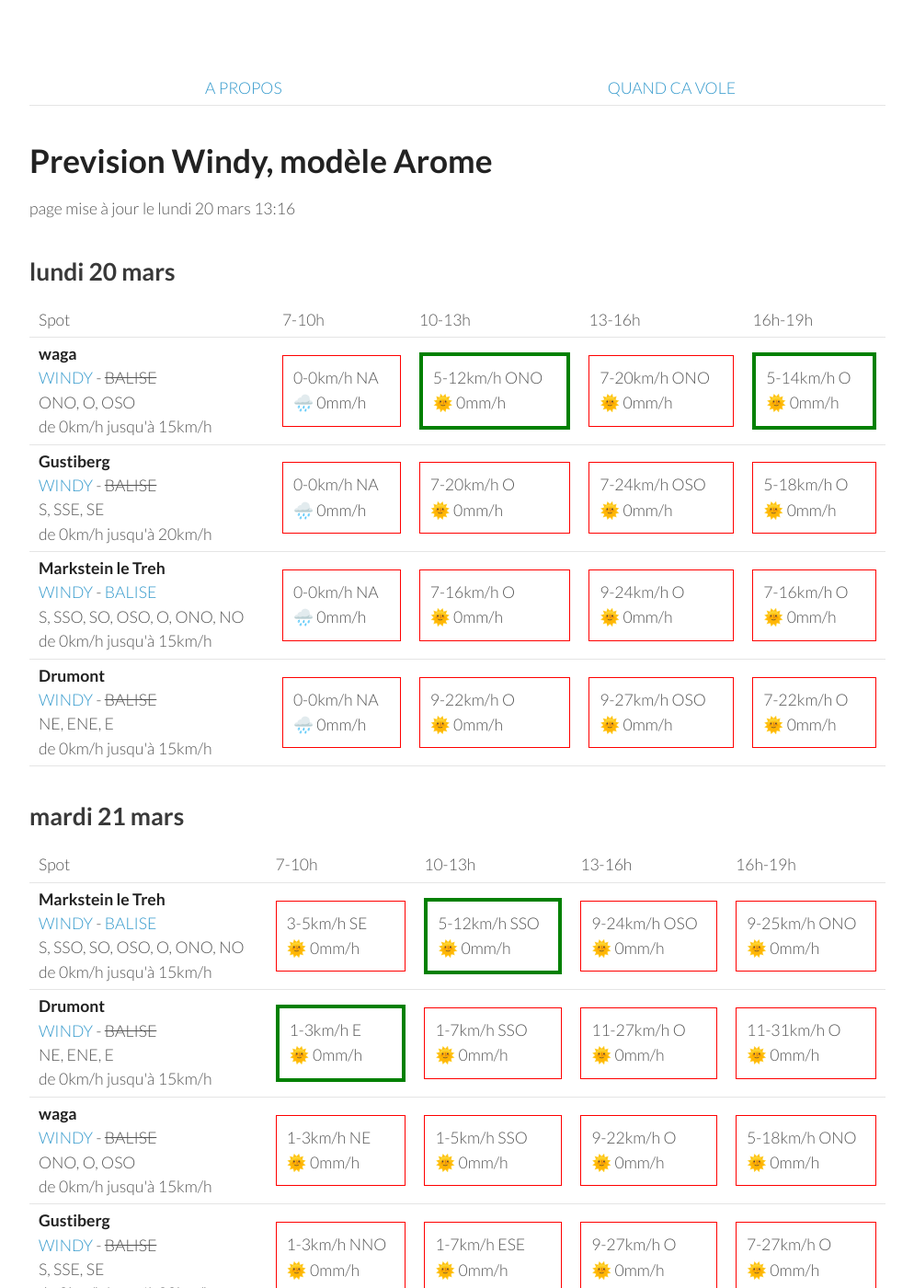
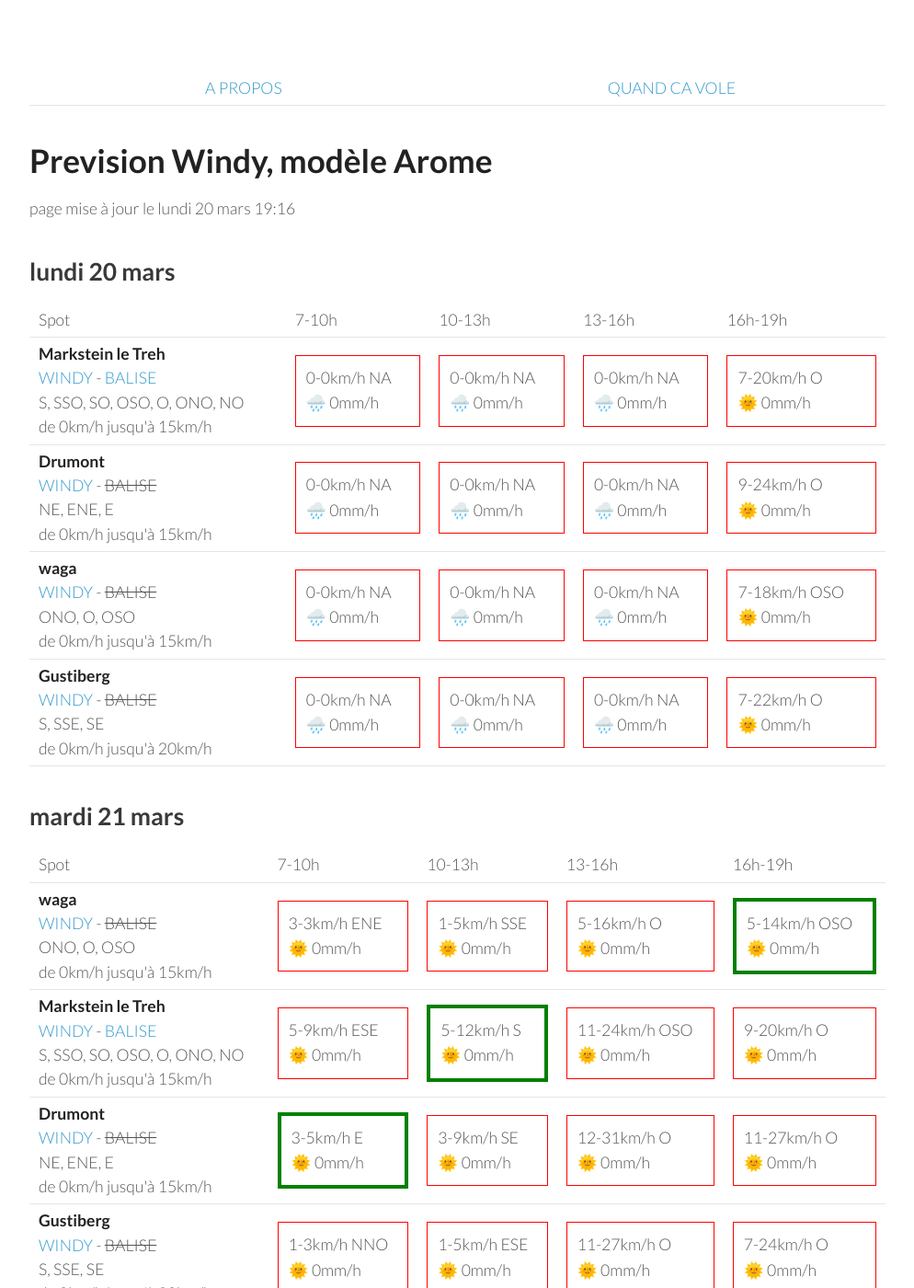
Before and after one commit to parapente-dans-le-nord/parapente-dans-le-nord.github.io, a Jekyll site: the page built from vosges.markdown, in a window 1280 px wide and 1400 px high. Shown: the whole window at 92% size, without its empty margins (26-1020 px from the left). Built offline with Jekyll 4.4.1, drawn with Linux system fonts in a browser that asks for light colours; some of the changed text lies outside the part shown.

Commit message:
update index.markdown

```diff
--- a/vosges.markdown
+++ b/vosges.markdown
@@ -7,7 +7,7 @@ title:  "Tous les spots"
 {: .links}
 
 # Prevision Windy, modèle Arome
-page mise à jour le lundi 20 mars 13:16
+page mise à jour le lundi 20 mars 19:16
 
 ## lundi 20 mars
 
@@ -22,38 +22,38 @@ page mise à jour le lundi 20 mars 13:16
       <td>16h-19h</td>
     </tr>
 <tr>
+        <td><strong>Markstein le Treh</strong><br><a href="https://windy.com/47.926/7.012?47.505,7.012,8,m:eY1agmQ">WINDY</a> - <span class=""><a href="http://www.balisemeteo.com/balise.php?idBalise=136">BALISE</a> </span><br> <span class="vent-favorable">S, SSO, SO, OSO, O, ONO, NO</span><br><span class="force-vent">de 0km/h jusqu'à 15km/h</span> </td>
+
+            <td><div class="not-flyable"><p>0-0km/h NA</p><p>🌧️ 0mm/h</p></div></td>
+            <td><div class="not-flyable"><p>0-0km/h NA</p><p>🌧️ 0mm/h</p></div></td>
+            <td><div class="not-flyable"><p>0-0km/h NA</p><p>🌧️ 0mm/h</p></div></td>
+            <td><div class="not-flyable"><p>7-20km/h O</p><p>🌞 0mm/h</p></div></td>
+
+    </tr>
+<tr>
+        <td><strong>Drumont</strong><br><a href="https://windy.com/47.898/6.919?47.687,6.919,9,m:eYYagmG">WINDY</a> - <span class="no-balise"> BALISE </span><br> <span class="vent-favorable">NE, ENE, E</span><br><span class="force-vent">de 0km/h jusqu'à 15km/h</span> </td>
+
+            <td><div class="not-flyable"><p>0-0km/h NA</p><p>🌧️ 0mm/h</p></div></td>
+            <td><div class="not-flyable"><p>0-0km/h NA</p><p>🌧️ 0mm/h</p></div></td>
+            <td><div class="not-flyable"><p>0-0km/h NA</p><p>🌧️ 0mm/h</p></div></td>
+            <td><div class="not-flyable"><p>9-24km/h O</p><p>🌞 0mm/h</p></div></td>
+
+    </tr>
+<tr>
         <td><strong>waga</strong><br><a href="https://windy.com/47.903/6.996?47.900,6.983,15">WINDY</a> - <span class="no-balise"> BALISE </span><br> <span class="vent-favorable">ONO, O, OSO</span><br><span class="force-vent">de 0km/h jusqu'à 15km/h</span> </td>
 
             <td><div class="not-flyable"><p>0-0km/h NA</p><p>🌧️ 0mm/h</p></div></td>
-            <td><div class="flyable"><p>5-12km/h ONO</p><p>🌞 0mm/h</p></div></td>
-            <td><div class="not-flyable"><p>7-20km/h ONO</p><p>🌞 0mm/h</p></div></td>
-            <td><div class="flyable"><p>5-14km/h O</p><p>🌞 0mm/h</p></div></td>
+            <td><div class="not-flyable"><p>0-0km/h NA</p><p>🌧️ 0mm/h</p></div></td>
+            <td><div class="not-flyable"><p>0-0km/h NA</p><p>🌧️ 0mm/h</p></div></td>
+            <td><div class="not-flyable"><p>7-18km/h OSO</p><p>🌞 0mm/h</p></div></td>
 
     </tr>
 <tr>
         <td><strong>Gustiberg</strong><br><a href="https://windy.com/47.894/6.934?47.891,6.934,15,m:eYYagmI">WINDY</a> - <span class="no-balise"> BALISE </span><br> <span class="vent-favorable">S, SSE, SE</span><br><span class="force-vent">de 0km/h jusqu'à 20km/h</span> </td>
 
             <td><div class="not-flyable"><p>0-0km/h NA</p><p>🌧️ 0mm/h</p></div></td>
-            <td><div class="not-flyable"><p>7-20km/h O</p><p>🌞 0mm/h</p></div></td>
-            <td><div class="not-flyable"><p>7-24km/h OSO</p><p>🌞 0mm/h</p></div></td>
-            <td><div class="not-flyable"><p>5-18km/h O</p><p>🌞 0mm/h</p></div></td>
-
-    </tr>
-<tr>
-        <td><strong>Markstein le Treh</strong><br><a href="https://windy.com/47.926/7.012?47.505,7.012,8,m:eY1agmQ">WINDY</a> - <span class=""><a href="http://www.balisemeteo.com/balise.php?idBalise=136">BALISE</a> </span><br> <span class="vent-favorable">S, SSO, SO, OSO, O, ONO, NO</span><br><span class="force-vent">de 0km/h jusqu'à 15km/h</span> </td>
-
             <td><div class="not-flyable"><p>0-0km/h NA</p><p>🌧️ 0mm/h</p></div></td>
-            <td><div class="not-flyable"><p>7-16km/h O</p><p>🌞 0mm/h</p></div></td>
-            <td><div class="not-flyable"><p>9-24km/h O</p><p>🌞 0mm/h</p></div></td>
-            <td><div class="not-flyable"><p>7-16km/h O</p><p>🌞 0mm/h</p></div></td>
-
-    </tr>
-<tr>
-        <td><strong>Drumont</strong><br><a href="https://windy.com/47.898/6.919?47.687,6.919,9,m:eYYagmG">WINDY</a> - <span class="no-balise"> BALISE </span><br> <span class="vent-favorable">NE, ENE, E</span><br><span class="force-vent">de 0km/h jusqu'à 15km/h</span> </td>
-
             <td><div class="not-flyable"><p>0-0km/h NA</p><p>🌧️ 0mm/h</p></div></td>
-            <td><div class="not-flyable"><p>9-22km/h O</p><p>🌞 0mm/h</p></div></td>
-            <td><div class="not-flyable"><p>9-27km/h OSO</p><p>🌞 0mm/h</p></div></td>
             <td><div class="not-flyable"><p>7-22km/h O</p><p>🌞 0mm/h</p></div></td>
 
     </tr>
@@ -74,32 +74,32 @@ page mise à jour le lundi 20 mars 13:16
       <td>16h-19h</td>
     </tr>
 <tr>
+        <td><strong>waga</strong><br><a href="https://windy.com/47.903/6.996?47.900,6.983,15">WINDY</a> - <span class="no-balise"> BALISE </span><br> <span class="vent-favorable">ONO, O, OSO</span><br><span class="force-vent">de 0km/h jusqu'à 15km/h</span> </td>
+
+            <td><div class="not-flyable"><p>3-3km/h ENE</p><p>🌞 0mm/h</p></div></td>
+            <td><div class="not-flyable"><p>1-5km/h SSE</p><p>🌞 0mm/h</p></div></td>
+            <td><div class="not-flyable"><p>5-16km/h O</p><p>🌞 0mm/h</p></div></td>
+            <td><div class="flyable"><p>5-14km/h OSO</p><p>🌞 0mm/h</p></div></td>
+
+
+    </tr>
+<tr>
         <td><strong>Markstein le Treh</strong><br><a href="https://windy.com/47.926/7.012?47.505,7.012,8,m:eY1agmQ">WINDY</a> - <span class=""><a href="http://www.balisemeteo.com/balise.php?idBalise=136">BALISE</a> </span><br> <span class="vent-favorable">S, SSO, SO, OSO, O, ONO, NO</span><br><span class="force-vent">de 0km/h jusqu'à 15km/h</span> </td>
 
-            <td><div class="not-flyable"><p>3-5km/h SE</p><p>🌞 0mm/h</p></div></td>
-            <td><div class="flyable"><p>5-12km/h SSO</p><p>🌞 0mm/h</p></div></td>
-            <td><div class="not-flyable"><p>9-24km/h OSO</p><p>🌞 0mm/h</p></div></td>
-            <td><div class="not-flyable"><p>9-25km/h ONO</p><p>🌞 0mm/h</p></div></td>
+            <td><div class="not-flyable"><p>5-9km/h ESE</p><p>🌞 0mm/h</p></div></td>
+            <td><div class="flyable"><p>5-12km/h S</p><p>🌞 0mm/h</p></div></td>
+            <td><div class="not-flyable"><p>11-24km/h OSO</p><p>🌞 0mm/h</p></div></td>
+            <td><div class="not-flyable"><p>9-20km/h O</p><p>🌞 0mm/h</p></div></td>
 
 
     </tr>
 <tr>
         <td><strong>Drumont</strong><br><a href="https://windy.com/47.898/6.919?47.687,6.919,9,m:eYYagmG">WINDY</a> - <span class="no-balise"> BALISE </span><br> <span class="vent-favorable">NE, ENE, E</span><br><span class="force-vent">de 0km/h jusqu'à 15km/h</span> </td>
 
-            <td><div class="flyable"><p>1-3km/h E</p><p>🌞 0mm/h</p></div></td>
-            <td><div class="not-flyable"><p>1-7km/h SSO</p><p>🌞 0mm/h</p></div></td>
+            <td><div class="flyable"><p>3-5km/h E</p><p>🌞 0mm/h</p></div></td>
+            <td><div class="not-flyable"><p>3-9km/h SE</p><p>🌞 0mm/h</p></div></td>
+            <td><div class="not-flyable"><p>12-31km/h O</p><p>🌞 0mm/h</p></div></td>
             <td><div class="not-flyable"><p>11-27km/h O</p><p>🌞 0mm/h</p></div></td>
-            <td><div class="not-flyable"><p>11-31km/h O</p><p>🌞 0mm/h</p></div></td>
-
-
-    </tr>
-<tr>
-        <td><strong>waga</strong><br><a href="https://windy.com/47.903/6.996?47.900,6.983,15">WINDY</a> - <span class="no-balise"> BALISE </span><br> <span class="vent-favorable">ONO, O, OSO</span><br><span class="force-vent">de 0km/h jusqu'à 15km/h</span> </td>
-
-            <td><div class="not-flyable"><p>1-3km/h NE</p><p>🌞 0mm/h</p></div></td>
-            <td><div class="not-flyable"><p>1-5km/h SSO</p><p>🌞 0mm/h</p></div></td>
-            <td><div class="not-flyable"><p>9-22km/h O</p><p>🌞 0mm/h</p></div></td>
-            <td><div class="not-flyable"><p>5-18km/h ONO</p><p>🌞 0mm/h</p></div></td>
 
 
     </tr>
@@ -107,9 +107,9 @@ page mise à jour le lundi 20 mars 13:16
         <td><strong>Gustiberg</strong><br><a href="https://windy.com/47.894/6.934?47.891,6.934,15,m:eYYagmI">WINDY</a> - <span class="no-balise"> BALISE </span><br> <span class="vent-favorable">S, SSE, SE</span><br><span class="force-vent">de 0km/h jusqu'à 20km/h</span> </td>
 
             <td><div class="not-flyable"><p>1-3km/h NNO</p><p>🌞 0mm/h</p></div></td>
-            <td><div class="not-flyable"><p>1-7km/h ESE</p><p>🌞 0mm/h</p></div></td>
-            <td><div class="not-flyable"><p>9-27km/h O</p><p>🌞 0mm/h</p></div></td>
-            <td><div class="not-flyable"><p>7-27km/h O</p><p>🌞 0mm/h</p></div></td>
+            <td><div class="not-flyable"><p>1-5km/h ESE</p><p>🌞 0mm/h</p></div></td>
+            <td><div class="not-flyable"><p>11-27km/h O</p><p>🌞 0mm/h</p></div></td>
+            <td><div class="not-flyable"><p>7-24km/h O</p><p>🌞 0mm/h</p></div></td>
 
 
     </tr>
@@ -130,42 +130,42 @@ page mise à jour le lundi 20 mars 13:16
       <td>16h-19h</td>
     </tr>
 <tr>
+        <td><strong>waga</strong><br><a href="https://windy.com/47.903/6.996?47.900,6.983,15">WINDY</a> - <span class="no-balise"> BALISE </span><br> <span class="vent-favorable">ONO, O, OSO</span><br><span class="force-vent">de 0km/h jusqu'à 15km/h</span> </td>
+
+            <td><div class="not-flyable"><p>1-9km/h NO</p><p>🌞 0mm/h</p></div></td>
+            <td><div class="not-flyable"><p>22-59km/h OSO</p><p>🌞 0mm/h</p></div></td>
+            <td><div class="not-flyable"><p>20-64km/h OSO</p><p>🌞 0mm/h</p></div></td>
+            <td><div class="not-flyable"><p>16-57km/h OSO</p><p>🌞 0mm/h</p></div></td>
+
+
+    </tr>
+<tr>
+        <td><strong>Gustiberg</strong><br><a href="https://windy.com/47.894/6.934?47.891,6.934,15,m:eYYagmI">WINDY</a> - <span class="no-balise"> BALISE </span><br> <span class="vent-favorable">S, SSE, SE</span><br><span class="force-vent">de 0km/h jusqu'à 20km/h</span> </td>
+
+            <td><div class="not-flyable"><p>5-20km/h SO</p><p>🌞 0mm/h</p></div></td>
+            <td><div class="not-flyable"><p>22-53km/h OSO</p><p>🌞 0mm/h</p></div></td>
+            <td><div class="not-flyable"><p>20-61km/h OSO</p><p>🌞 0mm/h</p></div></td>
+            <td><div class="not-flyable"><p>18-53km/h OSO</p><p>🌞 0mm/h</p></div></td>
+
+
+    </tr>
+<tr>
         <td><strong>Markstein le Treh</strong><br><a href="https://windy.com/47.926/7.012?47.505,7.012,8,m:eY1agmQ">WINDY</a> - <span class=""><a href="http://www.balisemeteo.com/balise.php?idBalise=136">BALISE</a> </span><br> <span class="vent-favorable">S, SSO, SO, OSO, O, ONO, NO</span><br><span class="force-vent">de 0km/h jusqu'à 15km/h</span> </td>
 
-            <td><div class="not-flyable"><p>9-37km/h OSO</p><p>🌞 0mm/h</p></div></td>
-            <td><div class="not-flyable"><p>20-57km/h OSO</p><p>🌞 0mm/h</p></div></td>
-            <td><div class="not-flyable"><p>22-66km/h OSO</p><p>🌞 0mm/h</p></div></td>
-            <td><div class="not-flyable"><p>18-61km/h OSO</p><p>🌞 0mm/h</p></div></td>
+            <td><div class="not-flyable"><p>12-33km/h OSO</p><p>🌞 0mm/h</p></div></td>
+            <td><div class="not-flyable"><p>22-59km/h OSO</p><p>🌞 0mm/h</p></div></td>
+            <td><div class="not-flyable"><p>20-64km/h OSO</p><p>🌞 0mm/h</p></div></td>
+            <td><div class="not-flyable"><p>16-57km/h OSO</p><p>🌞 0mm/h</p></div></td>
 
 
     </tr>
 <tr>
         <td><strong>Drumont</strong><br><a href="https://windy.com/47.898/6.919?47.687,6.919,9,m:eYYagmG">WINDY</a> - <span class="no-balise"> BALISE </span><br> <span class="vent-favorable">NE, ENE, E</span><br><span class="force-vent">de 0km/h jusqu'à 15km/h</span> </td>
 
-            <td><div class="not-flyable"><p>9-29km/h OSO</p><p>🌞 0mm/h</p></div></td>
-            <td><div class="not-flyable"><p>20-50km/h OSO</p><p>🌞 0mm/h</p></div></td>
-            <td><div class="not-flyable"><p>22-62km/h OSO</p><p>🌞 0mm/h</p></div></td>
-            <td><div class="not-flyable"><p>18-55km/h OSO</p><p>🌞 0mm/h</p></div></td>
-
-
-    </tr>
-<tr>
-        <td><strong>waga</strong><br><a href="https://windy.com/47.903/6.996?47.900,6.983,15">WINDY</a> - <span class="no-balise"> BALISE </span><br> <span class="vent-favorable">ONO, O, OSO</span><br><span class="force-vent">de 0km/h jusqu'à 15km/h</span> </td>
-
-            <td><div class="not-flyable"><p>9-37km/h OSO</p><p>🌞 0mm/h</p></div></td>
-            <td><div class="not-flyable"><p>20-57km/h OSO</p><p>🌞 0mm/h</p></div></td>
-            <td><div class="not-flyable"><p>20-68km/h OSO</p><p>🌞 0mm/h</p></div></td>
-            <td><div class="not-flyable"><p>18-61km/h OSO</p><p>🌞 0mm/h</p></div></td>
-
-
-    </tr>
-<tr>
-        <td><strong>Gustiberg</strong><br><a href="https://windy.com/47.894/6.934?47.891,6.934,15,m:eYYagmI">WINDY</a> - <span class="no-balise"> BALISE </span><br> <span class="vent-favorable">S, SSE, SE</span><br><span class="force-vent">de 0km/h jusqu'à 20km/h</span> </td>
-
-            <td><div class="not-flyable"><p>9-31km/h OSO</p><p>🌞 0mm/h</p></div></td>
-            <td><div class="not-flyable"><p>20-50km/h OSO</p><p>🌞 0mm/h</p></div></td>
-            <td><div class="not-flyable"><p>22-64km/h OSO</p><p>🌞 0mm/h</p></div></td>
-            <td><div class="not-flyable"><p>18-57km/h OSO</p><p>🌞 0mm/h</p></div></td>
+            <td><div class="not-flyable"><p>11-29km/h OSO</p><p>🌞 0mm/h</p></div></td>
+            <td><div class="not-flyable"><p>22-53km/h OSO</p><p>🌞 0mm/h</p></div></td>
+            <td><div class="not-flyable"><p>20-59km/h OSO</p><p>🌞 0mm/h</p></div></td>
+            <td><div class="not-flyable"><p>18-53km/h OSO</p><p>🌞 0mm/h</p></div></td>
 
 
     </tr>
@@ -186,42 +186,42 @@ page mise à jour le lundi 20 mars 13:16
       <td>16h-19h</td>
     </tr>
 <tr>
+        <td><strong>waga</strong><br><a href="https://windy.com/47.903/6.996?47.900,6.983,15">WINDY</a> - <span class="no-balise"> BALISE </span><br> <span class="vent-favorable">ONO, O, OSO</span><br><span class="force-vent">de 0km/h jusqu'à 15km/h</span> </td>
+
+            <td><div class="not-flyable"><p>16-61km/h OSO</p><p>🌞 0mm/h</p></div></td>
+            <td><div class="not-flyable"><p>16-64km/h O</p><p>🌧 0.8mm/h</p></div></td>
+            <td><div class="not-flyable"><p>14-57km/h OSO</p><p>🌧 0.2mm/h</p></div></td>
+            <td><div class="not-flyable"><p>14-55km/h O</p><p>🌧 0.4mm/h</p></div></td>
+
+
+    </tr>
+<tr>
         <td><strong>Markstein le Treh</strong><br><a href="https://windy.com/47.926/7.012?47.505,7.012,8,m:eY1agmQ">WINDY</a> - <span class=""><a href="http://www.balisemeteo.com/balise.php?idBalise=136">BALISE</a> </span><br> <span class="vent-favorable">S, SSO, SO, OSO, O, ONO, NO</span><br><span class="force-vent">de 0km/h jusqu'à 15km/h</span> </td>
 
-            <td><div class="not-flyable"><p>14-53km/h OSO</p><p>🌞 0mm/h</p></div></td>
-            <td><div class="not-flyable"><p>14-55km/h OSO</p><p>🌞 0mm/h</p></div></td>
-            <td><div class="not-flyable"><p>18-57km/h OSO</p><p>🌞 0mm/h</p></div></td>
-            <td><div class="not-flyable"><p>12-57km/h OSO</p><p>🌧 0.2mm/h</p></div></td>
+            <td><div class="not-flyable"><p>16-61km/h OSO</p><p>🌞 0mm/h</p></div></td>
+            <td><div class="not-flyable"><p>16-64km/h OSO</p><p>🌧 0.8mm/h</p></div></td>
+            <td><div class="not-flyable"><p>16-57km/h OSO</p><p>🌧 0.3mm/h</p></div></td>
+            <td><div class="not-flyable"><p>14-53km/h O</p><p>🌧 0.4mm/h</p></div></td>
 
 
     </tr>
 <tr>
         <td><strong>Drumont</strong><br><a href="https://windy.com/47.898/6.919?47.687,6.919,9,m:eYYagmG">WINDY</a> - <span class="no-balise"> BALISE </span><br> <span class="vent-favorable">NE, ENE, E</span><br><span class="force-vent">de 0km/h jusqu'à 15km/h</span> </td>
 
-            <td><div class="not-flyable"><p>14-44km/h OSO</p><p>🌞 0mm/h</p></div></td>
-            <td><div class="not-flyable"><p>12-46km/h SO</p><p>🌞 0mm/h</p></div></td>
-            <td><div class="not-flyable"><p>18-50km/h OSO</p><p>🌞 0mm/h</p></div></td>
-            <td><div class="not-flyable"><p>12-50km/h OSO</p><p>🌧 0.2mm/h</p></div></td>
-
-
-    </tr>
-<tr>
-        <td><strong>waga</strong><br><a href="https://windy.com/47.903/6.996?47.900,6.983,15">WINDY</a> - <span class="no-balise"> BALISE </span><br> <span class="vent-favorable">ONO, O, OSO</span><br><span class="force-vent">de 0km/h jusqu'à 15km/h</span> </td>
-
-            <td><div class="not-flyable"><p>14-53km/h OSO</p><p>🌞 0mm/h</p></div></td>
-            <td><div class="not-flyable"><p>14-55km/h OSO</p><p>🌞 0mm/h</p></div></td>
-            <td><div class="not-flyable"><p>18-57km/h OSO</p><p>🌞 0mm/h</p></div></td>
-            <td><div class="not-flyable"><p>12-57km/h OSO</p><p>🌧 0.2mm/h</p></div></td>
+            <td><div class="not-flyable"><p>16-51km/h OSO</p><p>🌞 0mm/h</p></div></td>
+            <td><div class="not-flyable"><p>14-53km/h OSO</p><p>🌧 0.9mm/h</p></div></td>
+            <td><div class="not-flyable"><p>14-48km/h OSO</p><p>🌧 0.3mm/h</p></div></td>
+            <td><div class="not-flyable"><p>12-46km/h O</p><p>🌧 0.4mm/h</p></div></td>
 
 
     </tr>
 <tr>
         <td><strong>Gustiberg</strong><br><a href="https://windy.com/47.894/6.934?47.891,6.934,15,m:eYYagmI">WINDY</a> - <span class="no-balise"> BALISE </span><br> <span class="vent-favorable">S, SSE, SE</span><br><span class="force-vent">de 0km/h jusqu'à 20km/h</span> </td>
 
-            <td><div class="not-flyable"><p>14-46km/h OSO</p><p>🌞 0mm/h</p></div></td>
-            <td><div class="not-flyable"><p>12-48km/h OSO</p><p>🌞 0mm/h</p></div></td>
-            <td><div class="not-flyable"><p>18-51km/h OSO</p><p>🌞 0mm/h</p></div></td>
-            <td><div class="not-flyable"><p>12-51km/h OSO</p><p>🌧 0.2mm/h</p></div></td>
+            <td><div class="not-flyable"><p>16-53km/h OSO</p><p>🌞 0mm/h</p></div></td>
+            <td><div class="not-flyable"><p>16-55km/h OSO</p><p>🌧 0.9mm/h</p></div></td>
+            <td><div class="not-flyable"><p>14-50km/h OSO</p><p>🌧 0.3mm/h</p></div></td>
+            <td><div class="not-flyable"><p>12-48km/h O</p><p>🌧 0.4mm/h</p></div></td>
 
 
     </tr>
```
